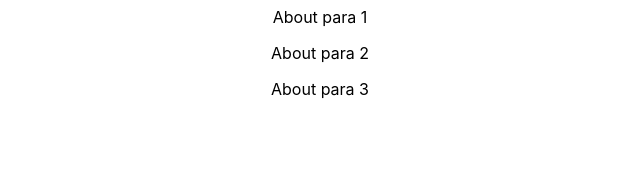
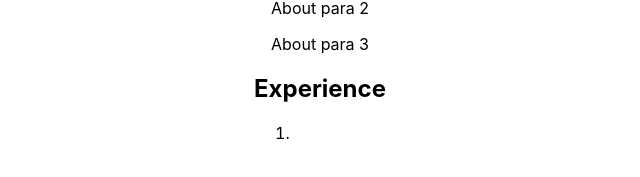
Before and after one commit to JashanB/Portfolio-V2, a React (Create React App) app: page / in a window 1280 px wide. Shown: the part 619-796 px from the top of the page, without its empty margins (320-960 px from the left). Built offline with nearby package versions, Linux system fonts and the light colour scheme.

Commit message:
adding experience

```diff
--- a/src/components/app/App.js
+++ b/src/components/app/App.js
@@ -12,7 +12,7 @@ function App() {
   const [smallScreen, setSmallScreen] = useState(false);
 
   useEffect(() => {
-    function handleResize () {
+    function handleResize() {
       setSmallScreen(state => window.innerWidth >= 1024);
     }
     handleResize();
@@ -20,7 +20,7 @@ function App() {
     window.addEventListener('resize', handleResize);
     // Clean up event listener when the component unmounts
     return () => window.removeEventListener('resize', handleResize);
-  }, [])
+  }, []);
 
   return (
     <div className="App">
@@ -32,7 +32,7 @@ function App() {
             <p>I build efficient and scaleable digital experiences</p>
           </div>
           {/* Classname for nav to be changed depending on media dimensions - erase at below certain threshold*/}
-          <Nav/>
+          <Nav />
           <ul className='external-links'>
             <li><a href='https://github.com/jashanb'><svg></svg></a></li>
             <li><a href='https://www.linkedin.com/in/jashan-brar/'><svg></svg></a></li>
@@ -41,7 +41,7 @@ function App() {
         <main className='content'>
           <section id="about">
             {/*only show div with media dimensions <1024 - opacity to 0*/}
-        <div >
+            <div className={smallScreen ? "content-div-visible" : "content-div-hidden"}>
               <h2>About</h2>
             </div>
             <div>
@@ -49,6 +49,14 @@ function App() {
               <p>About para 2</p>
               <p>About para 3</p>
             </div>
+          </section>
+          <section id="experience">
+            <div className={smallScreen ? "content-div-visible" : "content-div-hidden"}>
+              <h2>Experience</h2>
+            </div>
+            <ol className=''>
+              <li></li>
+            </ol>
           </section>
         </main>
       </div>
```
Lines whose indentation alone changed are shown as unchanged.
